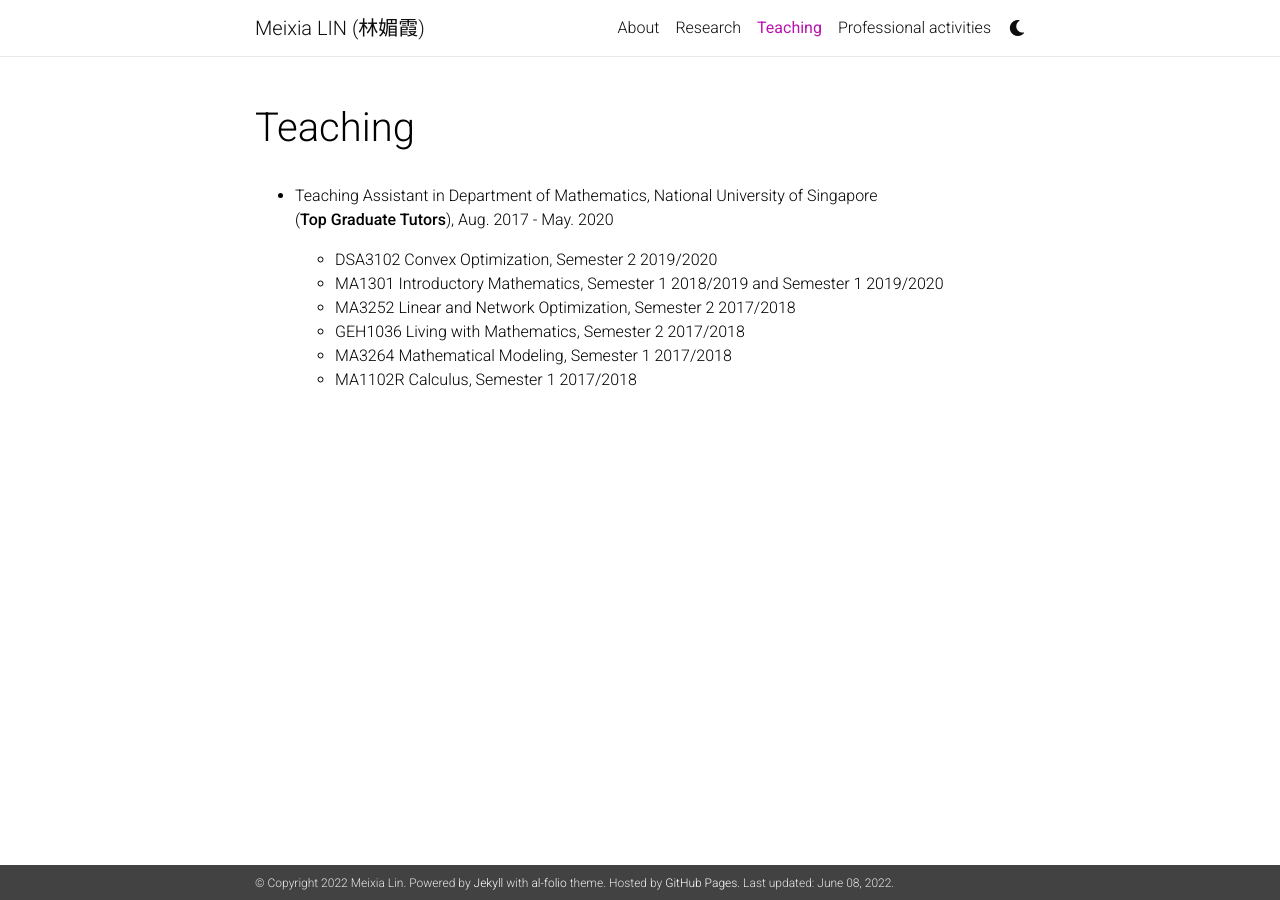
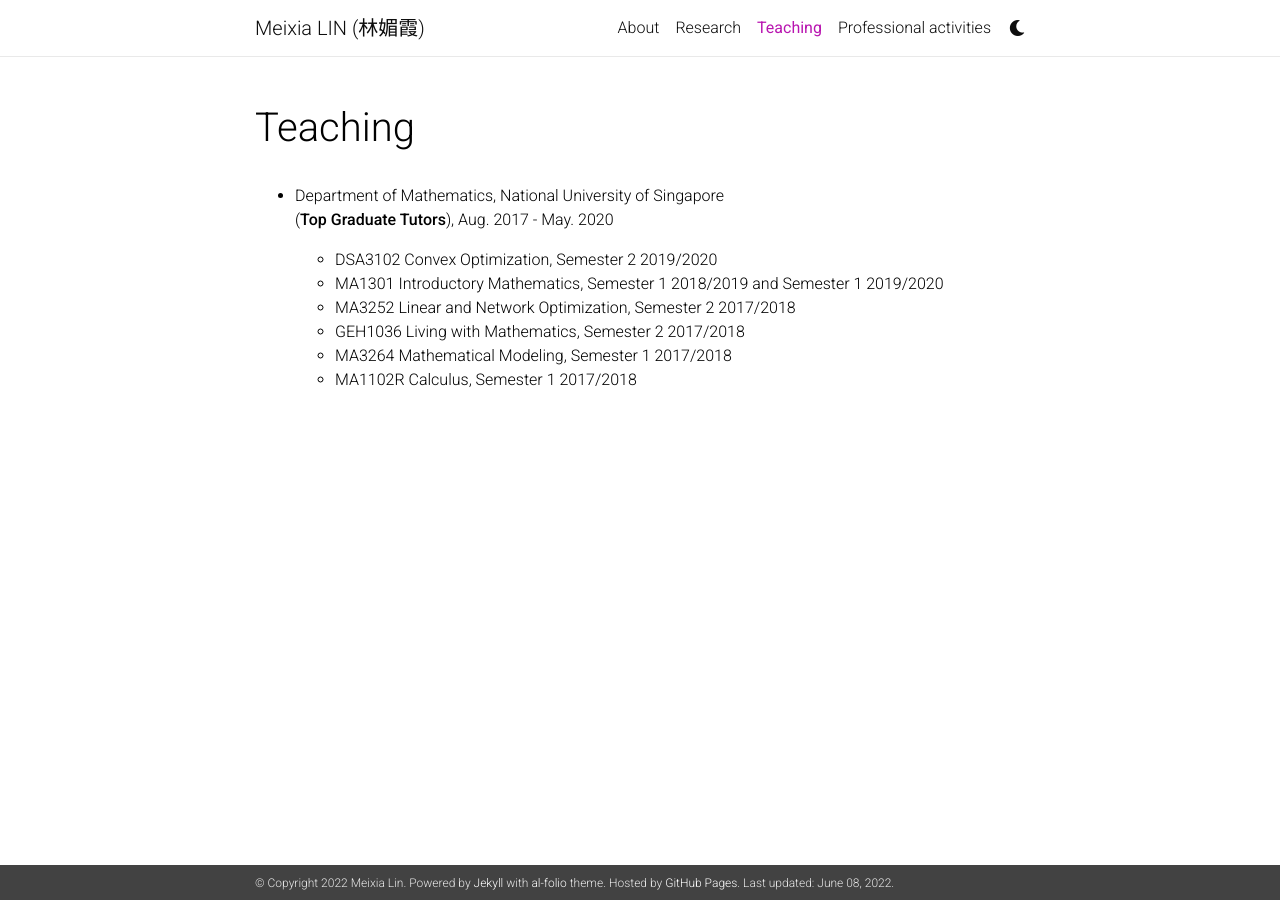
Before and after one commit to linmeixia/linmeixia.github.io, a Jekyll site: the page built from _pages/teaching.md, in a window 1280 px wide. Built offline with Jekyll 4.4.1, drawn with Linux system fonts in a browser that asks for light colours; nearby versions of some CDN libraries; comment, search, counter and statistics services are not loaded; a style sheet for code colours, icons or effects is not loaded.

Commit message:
Update teaching.md

```diff
--- a/_pages/teaching.md
+++ b/_pages/teaching.md
@@ -7,7 +7,7 @@ mysort: b
 nav: true
 ---
 
-- Teaching Assistant in Department of Mathematics, National University of Singapore\
+- Department of Mathematics, National University of Singapore\
   (<strong>Top Graduate Tutors</strong>), Aug. 2017 - May. 2020
 
     - DSA3102 Convex Optimization, Semester 2 2019/2020
```
